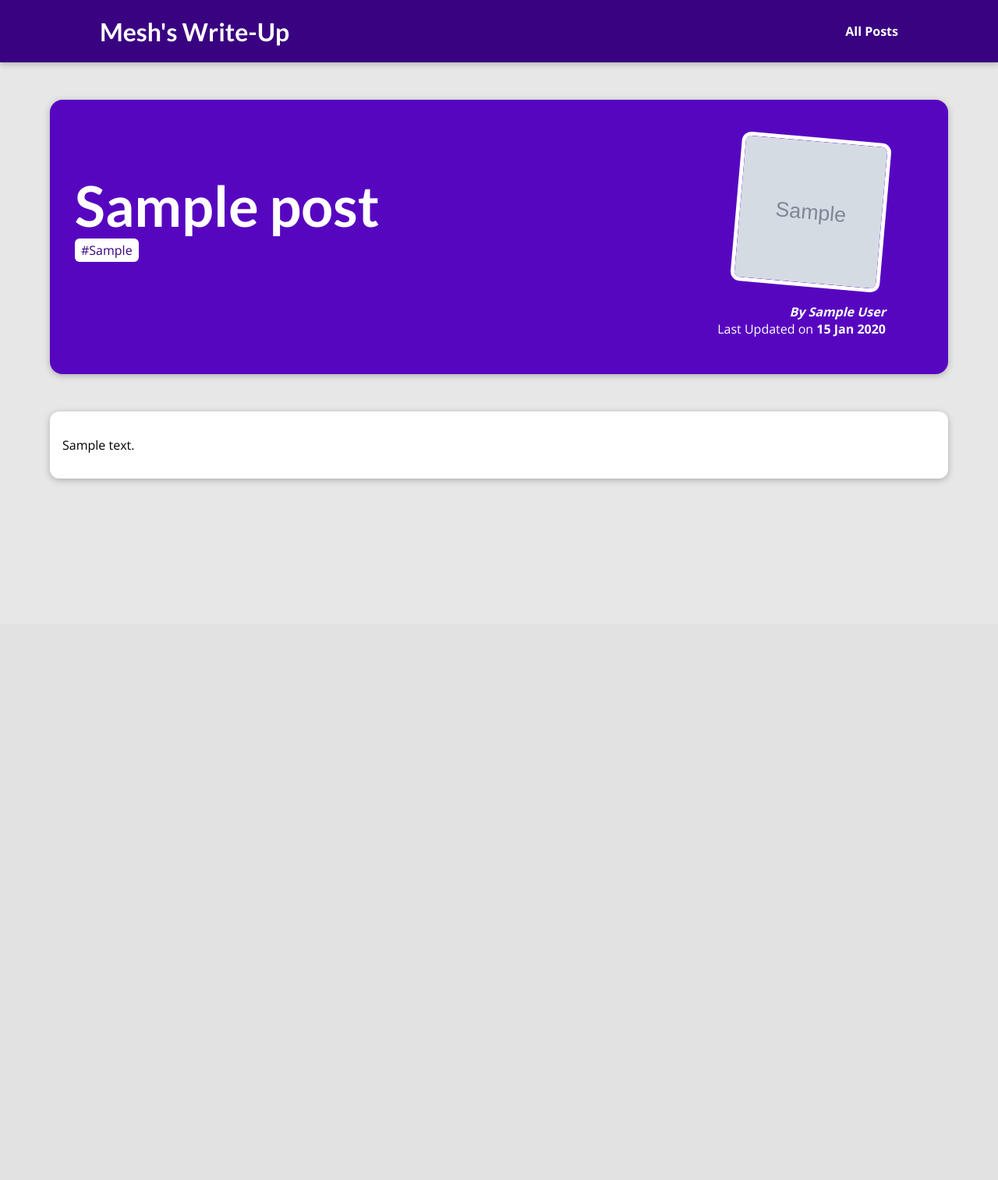
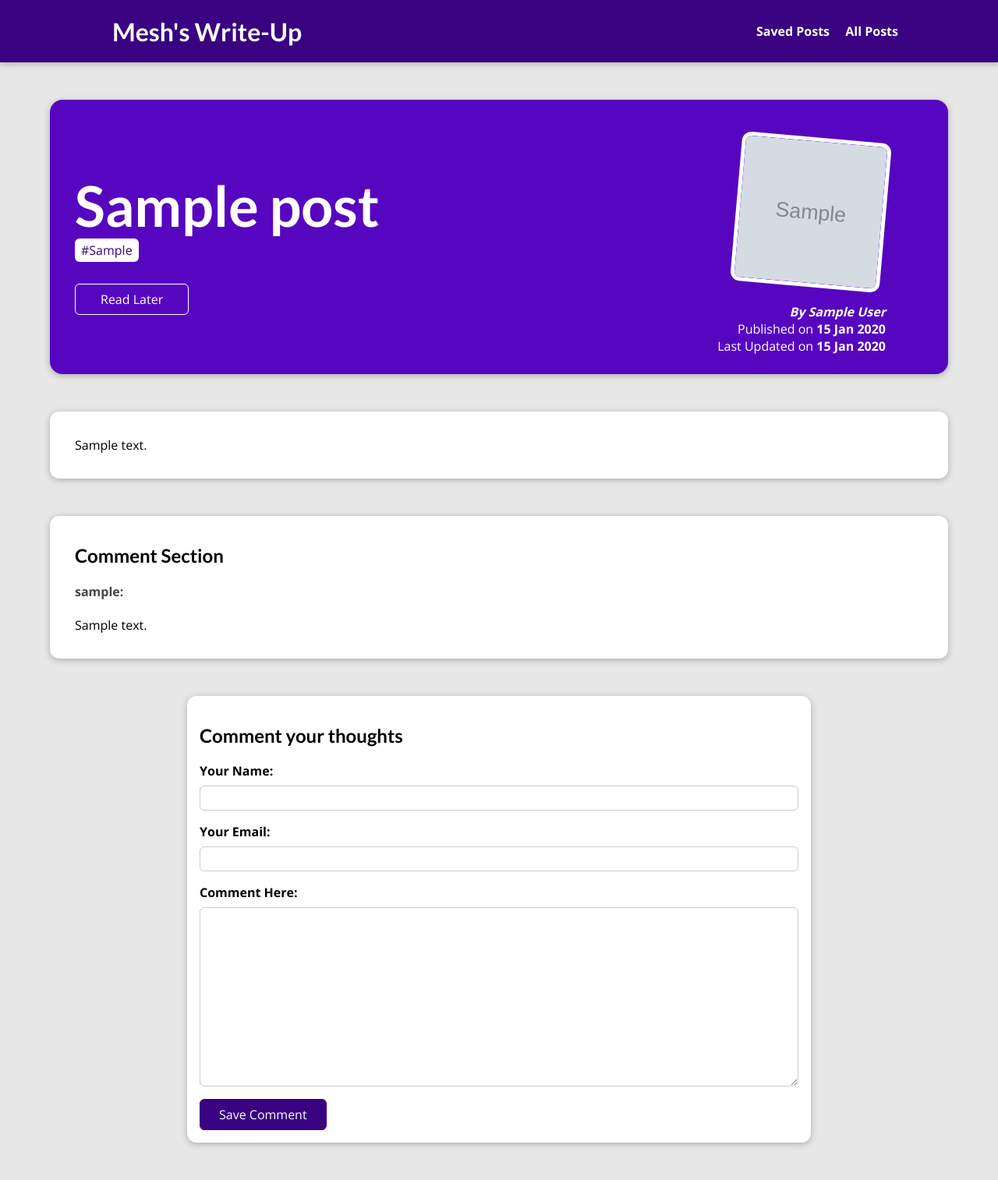
Before and after one commit to razamushahid/mushahid-s-blogs, a Django app: a page that uses templates/base.html in a window 1280 px wide. Shown: the whole page at 78% size. Before the commit the page ends 618 px from the top, so only its background shows below. Run offline with Django 3.2, Linux system fonts and the light colour scheme; tables that the repository leaves empty hold one stand-in row (values such as "Sample post"); grey boxes marked "Sample" are stand-in pictures.

Commit message:
Added-forms-files-and-sessions

```diff
--- /dev/null
+++ b/blog/forms.py
@@ -0,0 +1,14 @@
+from django import forms
+
+from blog.models import Comment
+
+
+class CommentForm(forms.ModelForm):
+    class Meta:
+        model = Comment
+        exclude = ["post"]
+        labels = {
+            "user_name": "Your Name",
+            "user_email": "Your Email",
+            "text": "Comment Here"
+        }
--- a/blog/static/blog/post-detail.css
+++ b/blog/static/blog/post-detail.css
@@ -62,7 +62,7 @@ main {
   max-width: 90rem;
   margin: 3rem auto;
   background-color: white;
-  padding: 1rem;
+  padding: 1rem 2rem;
   border-radius: 12px;
   box-shadow: 0 2px 8px rgba(0, 0, 0, 0.25);
 }
@@ -73,3 +73,135 @@ main {
     padding: 0.25rem 0.5rem;
     border-radius: 6px;
 }
+
+#comment-form {
+    margin: 3rem auto;
+    width: 90%;
+    max-width: 50rem;
+    border-radius: 12px;
+    background-color: white;
+    box-shadow: 0 2px 8px rgba(0,0,0,0.25);
+    padding: 1rem;
+}
+
+#comment-form button {
+    font: inherit;
+    background-color: #390281;
+    color: white;
+    border: 1px solid #390281;
+    padding: 0.5rem 1.5rem;
+    border-radius: 6px;
+    cursor: pointer;
+}
+
+#comment-form button:hover,
+#comment-form button:active {
+    background-color: #4f0ba7;
+    border-color: #4f0ba7;
+}
+
+.form-control {
+    margin-bottom: 1rem;
+}
+
+.form-control label {
+    font-weight: bold;
+    margin-bottom: 0.5rem;
+    display: block;
+}
+
+.form-control input,
+.form-control textarea {
+    display: block;
+    width: 100%;
+    font: inherit;
+    padding: 0.25rem;
+    border-radius: 6px;
+    border: 1px solid #ccc;
+}
+
+
+.errorlist {
+    list-style: none;
+    margin: 0.5rem 0;
+    padding: 0;
+    color: #d6000b;
+}
+
+.invalid label {
+    color: #d6000b;
+}
+
+.invalid input,
+.invalid textarea {
+    border-color: #d6000b;
+    background-color: #ffe6e7;
+}
+
+#comment-errors {
+    margin: 8rem auto 3rem auto;
+    border: 1px solid #d6000b;
+    background-color: #ffe6e7;
+    padding: 1rem;
+    width: 90%;
+    max-width: 50rem;
+    border-radius: 12px;
+}
+
+#comment-errors a{
+    text-decoration: none;
+    border: 1px solid #d6000b;
+    background-color: #d6000b;
+    color: white;
+    padding: 0.25rem 1.5rem;
+    border-radius: 6px;
+}
+
+#comments {
+    margin: 3rem auto;
+    width: 90%;
+    max-width: 90rem;
+    border-radius: 12px;
+    background-color: white;
+    box-shadow: 0 2px 8px rgba(0,0,0,0.25);
+    padding: 1rem 2rem;
+}
+
+#comments ul {
+    list-style: none;
+    margin: 0;
+    padding: 0;
+}
+
+#comments li {
+    margin-bottom: 1rem;
+    border-bottom: 2px solid #ccc;
+}
+
+#comments li:last-of-type {
+    border-bottom: none;
+}
+
+#comments h4 {
+    color: #464646
+}
+
+#read-later {
+ margin: 2rem 0;
+}
+
+#read-later button {
+    background-color: transparent;
+    border: 1px solid white;
+    padding: 0.5rem 2rem;
+    font: inherit;
+    color: white;
+    cursor: pointer;
+    border-radius: 6px;
+}
+
+#read-later button:hover,
+#read-later button:active {
+    background-color: white;
+    color: #390281;
+}
--- a/blog/templates/blog/includes/post.html
+++ b/blog/templates/blog/includes/post.html
@@ -1,9 +1,8 @@
-{% load static %}
 <li>
     <article class="post">
         <a href="{% url 'post-detail' post.slug %}">
-            <img src="{% static 'blog/images/'|add:post.image_name %}", alt="{{post.title}}">
-            <div class="post_content">
+            <img src="{{ post.image.url }}", alt="{{post.title}}">
+            <div class="post__content">
                 <h3>{{ post.title }}</h3>
                 <p>{{ post.excerpt }}</p>
             </div>
--- a/blog/templates/blog/index.html
+++ b/blog/templates/blog/index.html
@@ -17,7 +17,7 @@
     </section>
 
     <section id="latest-posts">
-        <h2>My Lastest Thoughts</h2>
+        <h2>My Latest Thoughts</h2>
         <ul>
             {% for post in posts %}
                 {% include "blog/includes/post.html" %}
--- a/blog/templates/blog/post-detail.html
+++ b/blog/templates/blog/post-detail.html
@@ -7,6 +7,13 @@
 {% endblock %}
 
 {% block content %}
+        {% if comment_form.errors %}
+        <div id="comment-errors">
+            <h2>Saving the comment failed!</h2>
+            <p>Please check the comment from below the post and fix your errors.</p>
+            <a href="#comment-form">Fix!</a>
+        </div>
+        {% endif %}
     <section id="summary">
         <h2>{{ post.title }}</h2>
         <div>
@@ -14,9 +21,25 @@
                 <span class="tag">#{{tag.caption}}</span>
             {% endfor %}
         </div>
+        <div id="read-later">
+
+            <form action="{% url 'read-later-posts' %}" method="post">
+                {% csrf_token %}
+                <input type="hidden" value="{{post.id}}" name="post_id">
+                {% if display_read_later %}
+                    <button>Read Later</button>
+                {% else %}
+                    <button>Remove As Saved</button>
+                {% endif %}
+            </form>
+
+        </div>
         <article>
-            <img src="{%static 'blog/images/'|add:post.image_name %}" alt="{{post.title}}">
+            <img src="{{ post.image.url }}" alt="{{post.title}}">
             <address>By <a href="mailto:{{post.author.email}}">{{post.author}}</a></address>
+            <div>
+               Published on <time>{{ post.published_on|date:'d M Y'}}</time>
+            </div>
             <div>
                 Last Updated on <time>{{ post.last_updated|date:'d M Y'}}</time>
             </div>
@@ -26,4 +49,29 @@
     <main>
         {{ post.content|linebreaks }}
     </main>
+    <section id="comments">
+        <h1>Comment Section</h1>
+        <ul>
+            {% for comment in comments %}
+            <li>
+                <h4>{{comment.user_name}}: </h4>
+                <p>{{comment.text}}</p>
+            {% endfor %}
+            </li>
+        </ul>
+    </section>
+    <section id="comment-form">
+        <h1>Comment your thoughts</h1>
+        <form action="{% url 'post-detail' post.slug %}" method="post">
+            {% csrf_token %}
+            {% for form_field in comment_form %}
+            <div class="form-control {% if form_field.errors %}invalid{% endif %}">
+                {{ form_field.label_tag }}
+                {{ form_field }}
+                {{ form_field.errors }}
+            </div>
+            {% endfor %}
+            <button>Save Comment</button>
+        </form>
+    </section>
 {% endblock %}
--- a/blog/urls.py
+++ b/blog/urls.py
@@ -3,8 +3,16 @@ from django.urls import path
 from . import views
 
 
+# urlpatterns = [
+#     path('', views.index, name="home"),
+#     path('posts', views.posts, name="posts"),
+#     path('posts/<slug:post_slug>', views.post_detail, name="post-detail")  # posts/my-first-post
+# ]
+
+
 urlpatterns = [
-    path('', views.index, name="home"),
-    path('posts', views.posts, name="posts"),
-    path('posts/<slug:post_slug>', views.post_detail, name="post-detail")  # posts/my-first-post
+    path('', views.IndexView.as_view(), name="home"),
+    path('posts', views.PostListView.as_view(), name="posts"),
+    path('posts/<slug:slug>', views.PostDetailView.as_view(), name="post-detail"),
+    path('read-later-posts', views.ReadLaterView.as_view(), name="read-later-posts")
 ]
--- a/blog/views.py
+++ b/blog/views.py
@@ -1,28 +1,156 @@
-from django.http import HttpResponse
+from django.http import HttpResponse, HttpResponseRedirect
 from django.shortcuts import render, get_object_or_404
 from datetime import date
 
+from django.urls import reverse
+from django.views import View
+from django.views.generic import TemplateView, ListView, DetailView
 # Create your views here.
-from blog.models import Post
+from blog.forms import CommentForm
+from blog.models import Post, Comment
+
+"""
+======================
+Class based View
+======================
+"""
+
+# class IndexView(TemplateView):
+#     template_name = "blog/index.html"
+#
+#     def get_context_data(self, **kwargs):
+#         context = super().get_context_data(**kwargs)
+#         latest_posts = Post.objects.all().order_by("-published_on")[:3]
+#         context["posts"] = latest_posts
+#         return context
 
 
-def index(request):
-    latest_posts = Post.objects.all().order_by("-published_on")[:3]
-    return render(request, "blog/index.html", {
-        "posts": latest_posts
-    })
+class IndexView(ListView):
+    template_name = "blog/index.html"
+    model = Post
+    ordering = ["-last_updated", "-published_on"]
+    context_object_name = "posts"
+
+    def get_queryset(self):
+        query_set = super().get_queryset()
+        data = query_set[:3]
+        return data
 
 
-def posts(request):
-    all_posts = Post.objects.all().order_by("-last_updated")
-    return render(request, "blog/posts.html", {
-        "all_posts": all_posts
-    })
+class PostListView(ListView):
+    template_name = "blog/posts.html"
+    model = Post
+    context_object_name = "all_posts"
+    ordering = ["-last_updated", "-published_on"]
+
+    # def get_context_data(self, **kwargs):
+    #     context = super().get_context_data(**kwargs)
+    #     context["all_posts"] = Post.objects.all().order_by("-last_updated")
+    #     return context
 
 
-def post_detail(request, post_slug):
-    identified_post = get_object_or_404(Post, slug=post_slug)
-    return render(request, "blog/post-detail.html", {
-        "post": identified_post,
-        "tags": identified_post.tags.all()
-    })
+class PostDetailView(View):
+
+    def is_saved_posts(self, request, post_id):
+        stored_posts = request.session.get("stored_posts")
+        if stored_posts:
+            is_saved = post_id in stored_posts
+        else:
+            is_saved = False
+        return is_saved
+
+    def _get_context(self, post, comment_form, is_saved):
+        return {
+            "post": post,
+            "tags": post.tags.all(),
+            "comment_form": comment_form,
+            "comments": post.comments.all().order_by('-pk'),
+            "display_read_later": not is_saved
+        }
+
+    def get(self, request, slug):
+        post = Post.objects.get(slug=slug)
+        context = self._get_context(post, CommentForm(), self.is_saved_posts(request, post.id))
+        return render(request, "blog/post-detail.html", context)
+
+    def post(self, request, slug):
+        comment_form = CommentForm(request.POST)
+        post = Post.objects.get(slug=slug)
+        if comment_form.is_valid():
+            comment = comment_form.save(commit=False)
+            comment.post = post
+            comment.save()
+            return HttpResponseRedirect(reverse("post-detail", args=[slug]))
+        context = self._get_context(post, comment_form, self.is_saved_posts(request, post.id))
+        return render(request, "blog/post-detail.html", context)
+
+
+class ReadLaterView(View):
+
+    def get(self, request):
+        stored_posts = request.session.get("stored_posts")
+        context = {}
+        if not stored_posts:
+            context["posts"] = []
+            context["has_posts"] = False
+        else:
+            posts = Post.objects.filter(id__in=stored_posts)
+            context["posts"] = posts
+            context["has_posts"] = True
+
+        return render(request, "blog/stored-posts.html", context)
+
+    def post(self, request):
+        stored_posts = request.session.get("stored_posts")
+        post_id = int(request.POST["post_id"])
+        if stored_posts is None:
+            stored_posts = []
+        if post_id not in stored_posts:
+            stored_posts.append(post_id)
+        else:
+            stored_posts.remove(post_id)
+        request.session["stored_posts"] = stored_posts
+        return HttpResponseRedirect("/")
+
+
+
+    # model = Post
+    # template_name = "blog/post-detail.html"
+    #
+    # def get_context_data(self, **kwargs):
+    #     context = super().get_context_data(**kwargs)
+    #     context['tags'] = self.object.tags.all()
+    #     context["comment_form"] = CommentForm()
+    #     return context
+
+
+
+
+
+
+"""
+=======================
+Function based Views
+=======================
+
+"""
+# def index(request):
+#     latest_posts = Post.objects.all().order_by("-published_on")[:3]
+#     return render(request, "blog/index.html", {
+#         "posts": latest_posts
+#     })
+#
+#
+# def posts(request):
+#     all_posts = Post.objects.all().order_by("-last_updated")
+#     return render(request, "blog/posts.html", {
+#         "all_posts": all_posts
+#     })
+#
+#
+# def post_detail(request, post_slug):
+#     identified_post = get_object_or_404(Post, slug=post_slug)
+#     return render(request, "blog/post-detail.html", {
+#         "post": identified_post,
+#         "tags": identified_post.tags.all()
+#     })
--- a/mushahid_blogs/settings.py
+++ b/mushahid_blogs/settings.py
@@ -135,3 +135,6 @@ STATICFILES_DIRS = [
 # https://docs.djangoproject.com/en/3.2/ref/settings/#default-auto-field
 
 DEFAULT_AUTO_FIELD = 'django.db.models.BigAutoField'
+
+MEDIA_ROOT = BASE_DIR / "uploads"
+MEDIA_URL = "/posts-media/"
--- a/mushahid_blogs/urls.py
+++ b/mushahid_blogs/urls.py
@@ -15,8 +15,11 @@ Including another URLconf
 """
 from django.contrib import admin
 from django.urls import path, include
+from django.conf.urls.static import static
+from django.conf import settings
+
 
 urlpatterns = [
     path('admin/', admin.site.urls),
     path('', include("blog.urls"))
-]
+] + static(settings.MEDIA_URL, document_root=settings.MEDIA_ROOT)
--- a/static/styles.css
+++ b/static/styles.css
@@ -35,6 +35,7 @@ h3 {
   text-decoration: none;
   color: white;
   font-weight: bold;
+  margin-left: 1rem;
 }
 
 #main-navigation a:hover,
--- a/templates/base.html
+++ b/templates/base.html
@@ -12,6 +12,7 @@
     <header id="main-navigation">
         <h1><a href="{% url 'home' %}">Mesh's Write-Up</a></h1>
         <nav>
+            <a href="{% url 'read-later-posts' %}">Saved Posts</a>
             <a href="{% url 'posts' %}">All Posts</a>
         </nav>
     </header>
```
Also changed, not shown: blog/admin.py (+7 -1 lines), blog/models.py (+15 -1 lines), blog/static/blog/stored-posts.css (added, +41 -0 lines), blog/templates/blog/stored-posts.html (added, +21 -0 lines), blog/static/blog/images/coding.jpg (deleted), blog/static/blog/images/mountains.jpg (deleted), blog/static/blog/images/woods.jpg (deleted).
